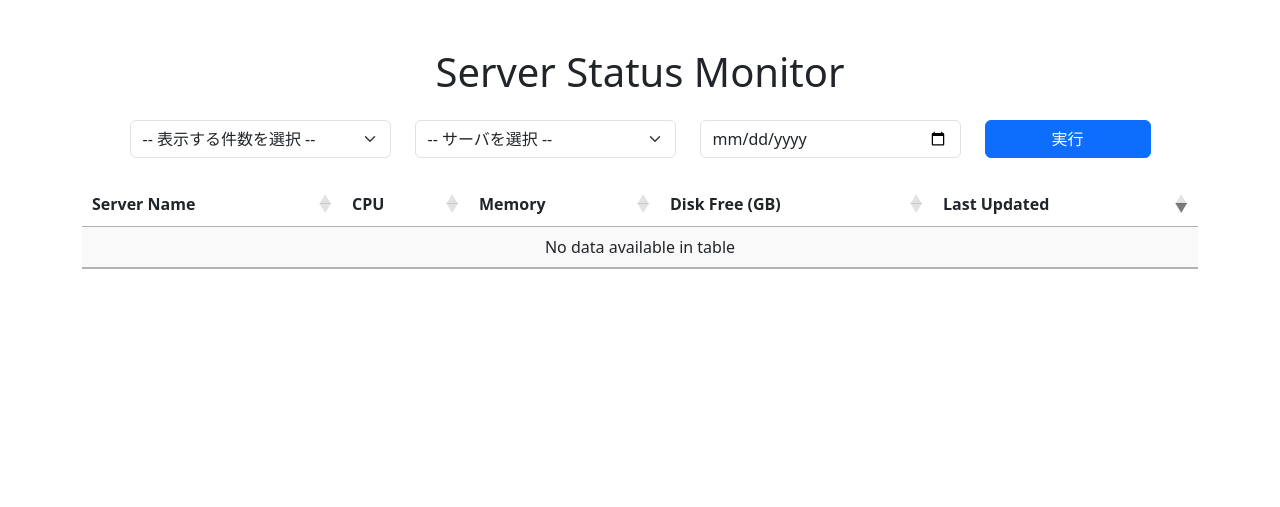
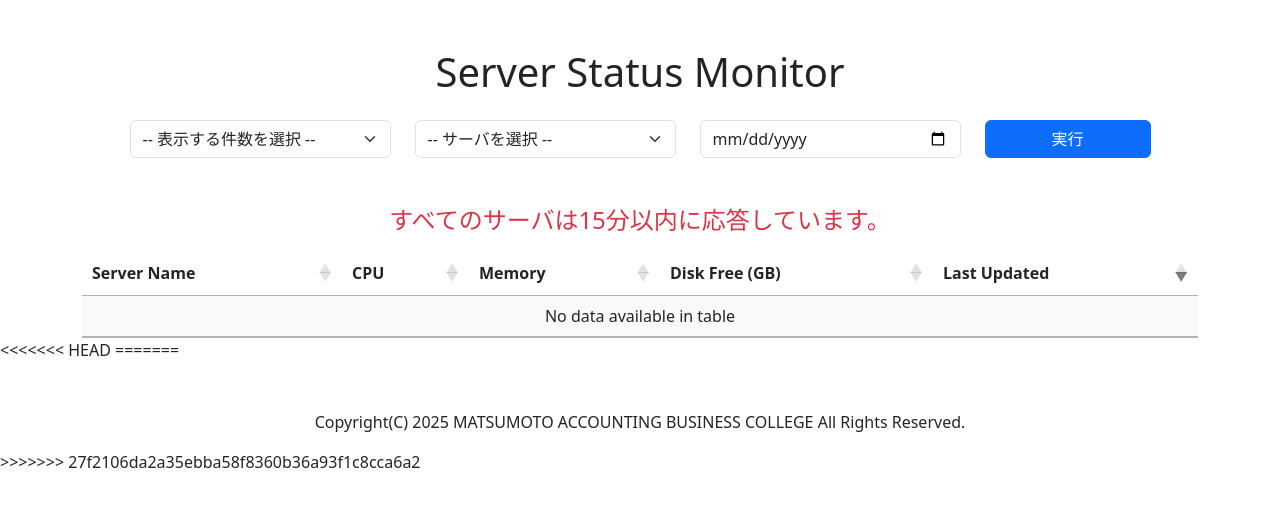
Before and after one commit to mkeiri-pc202/_server_monitoring, a Flask app: page / in a window 1280 px wide. Shown: the top 507 px of the page. Run offline with Flask 3, Linux system fonts and the light colour scheme; data that the repository does not hold is empty; some libraries are stand-ins or nearby versions.

Commit message:
正常にマージを行うためのコミット

```diff
--- a/config.py
+++ b/config.py
@@ -2,5 +2,10 @@ import os
 
 class Config(object):
     SQLALCHEMY_TRACK_MODIFICATIONS = False
+    INSTANCE_DIR = "instance"
+
+    if not os.path.exists(INSTANCE_DIR):
+        os.makedirs(INSTANCE_DIR)
+
     # os.getcwd()はVSCodeでフォルダを開くときに指定したPathが入る（ターミナルの中のPathを変えると動かない）
     SQLALCHEMY_DATABASE_URI = 'sqlite:///' + os.path.join(os.getcwd(), 'instance', 'server_status.sqlite')
--- a/templates/base.html
+++ b/templates/base.html
@@ -28,4 +28,12 @@
         crossorigin="anonymous" defer>
     </script>
 </body>
+<<<<<<< HEAD
 </html>
+=======
+<footer>
+    <p class="mt-5 mb-3  text-center">Copyright(C) 2025 MATSUMOTO ACCOUNTING BUSINESS COLLEGE All Rights Reserved.</p>
+</footer>
+</footer>
+</html>
+>>>>>>> 27f2106da2a35ebba58f8360b36a93f1c8cca6a2
--- a/templates/index.html
+++ b/templates/index.html
@@ -34,8 +34,11 @@
     </div>
   </div>
 
+  <!-- ✅ アラート -->
+  <h4 class="mt-5 mb-3 text-danger">{{ alert_msg }}</h2>
+
   <!-- ✅ グラフ -->
-  <h2 class="mt-5 mb-3 graph">CPU & Memory Usage Graph</h2>
+  <h2 class="mt-5 mb-3 graph">CPU , Memory And Disc Usage Graph</h2>
   <img id="graphImage" class="graph" src="{{ url_for('plot_png') }}" alt="Server Stats Graph">
 
   <!-- ✅ テーブル -->
--- a/views.py
+++ b/views.py
@@ -1,7 +1,7 @@
 from flask import request, jsonify, render_template, make_response
 from app import app
 from models import Server_Status, db
-from datetime import datetime
+from datetime import datetime, timedelta
 from zoneinfo import ZoneInfo
 import matplotlib.pyplot as plt
 from io import BytesIO
@@ -52,7 +52,7 @@ def status():
             except ValueError:
                 return jsonify({'error': 'Invalid date format'}), 400
 
-        data = query.order_by(Server_Status.timestamp.desc()).limit(100).all()
+        data = query.order_by(Server_Status.timestamp.desc()).limit(50).all()
         result = [
             {
                 'server_name': d.server_name,
@@ -67,6 +67,45 @@ def status():
 
 
 # --------------------------
+# ✅ アラートメッセージ
+# --------------------------
+'''
+設定した時刻内に送信がないサーバを抽出してメッセージを表示する
+'''
+
+@app.route('/alert_messages')
+def alert_messages():
+    # 現在時刻
+    now = datetime.now()
+
+    # 各サーバの最新timestampを取得
+    results = (
+        db.session.query(
+            Server_Status.server_name,
+            db.func.max(Server_Status.timestamp).label('latest_timestamp')
+        )
+        .group_by(Server_Status.server_name)
+        .all()
+    )
+
+    # 15分以上更新がないサーバを抽出
+    alert_servers = []
+    for server_name, latest_timestamp in results:
+        if latest_timestamp is None:
+            alert_servers.append(server_name)
+        else:
+            diff = now - latest_timestamp
+            if diff > timedelta(minutes=15):
+                alert_servers.append(server_name)
+
+    # メッセージを返す
+    if alert_servers:
+        alert_list = ', '.join(alert_servers)
+        return f'15分以上電文の送信がないサーバがあります: {alert_list}'
+    else:
+        return 'すべてのサーバは15分以内に応答しています。'
+
+# --------------------------
 # ✅ メインページ
 # --------------------------
 @app.route('/')
@@ -74,8 +113,8 @@ def index():
     monitor_data = Server_Status.query.order_by(Server_Status.timestamp.desc()).limit(50).all()
     server_list = [row.server_name for row in db.session.query(Server_Status.server_name).distinct()]
     number_of_items = [25,50,100]
-    return render_template('index.html', data=monitor_data, server_list=server_list,number_of_items=number_of_items)
-
+    alert_msg = alert_messages()
+    return render_template('index.html', data=monitor_data, server_list=server_list,number_of_items=number_of_items,alert_msg=alert_msg)
 
 # --------------------------
 # ✅ グラフ出力 (PNG)
@@ -101,19 +140,26 @@ def plot_png():
     if not data:
         # データがない場合はメッセージ付きの空グラフを返す
         fig, ax = plt.subplots(figsize=(6, 3))
-        ax.text(0.5, 0.5, 'データがありません', ha='center', va='center', fontsize=14)
+        ax.text(0.5, 0.5, 'No Data Found', ha='center', va='center', fontsize=14)
         plt.tight_layout()
     else:
         timestamps = [d.timestamp.strftime('%H:%M:%S') for d in data]
         cpu_values = [d.cpu for d in data]
         memory_values = [d.memory for d in data]
+        disk_free_gb = [d.disk_free_gb for d in data]
 
-        fig, ax = plt.subplots(figsize=(6, 3))
-        ax.plot(timestamps, cpu_values, label='CPU %')
-        ax.plot(timestamps, memory_values, label='Memory %')
-        ax.set_xlabel('Time')
-        ax.set_ylabel('Usage (%)')
-        ax.legend()
+        fig, ax = plt.subplots(1,2,figsize=(8, 4))
+        ax[0].plot(timestamps, cpu_values, label='CPU %')
+        ax[0].plot(timestamps, memory_values, label='Memory %')
+        ax[0].set_xlabel('Time')
+        ax[0].set_ylabel('Usage (%)')
+        ax[0].legend()
+
+        ax[1].plot(timestamps, disk_free_gb, label='Disc Free Space(GB)')
+        ax[1].set_xlabel('Time')
+        ax[1].set_ylabel('Disc Free Space(GB)')
+        ax[1].legend()
+
         plt.xticks(rotation=45)
         plt.tight_layout()
 
```
